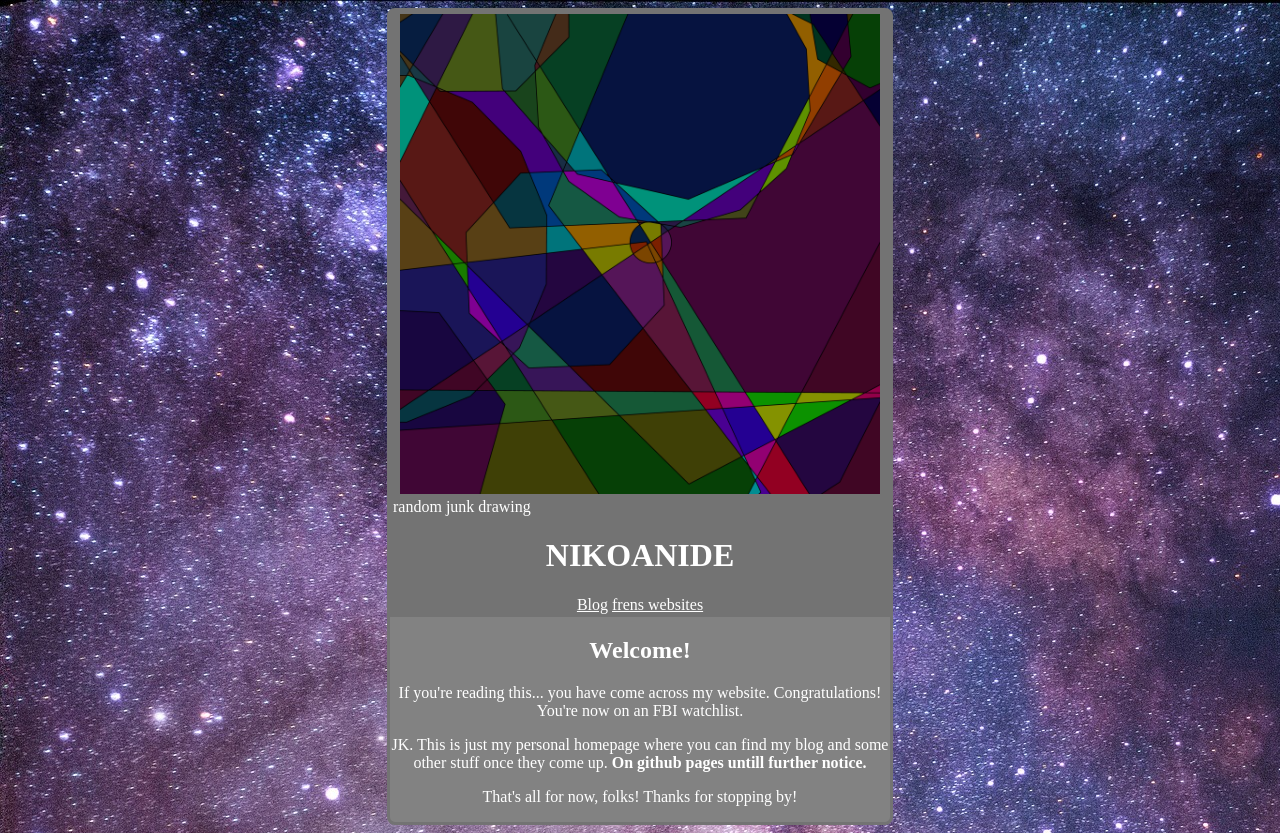
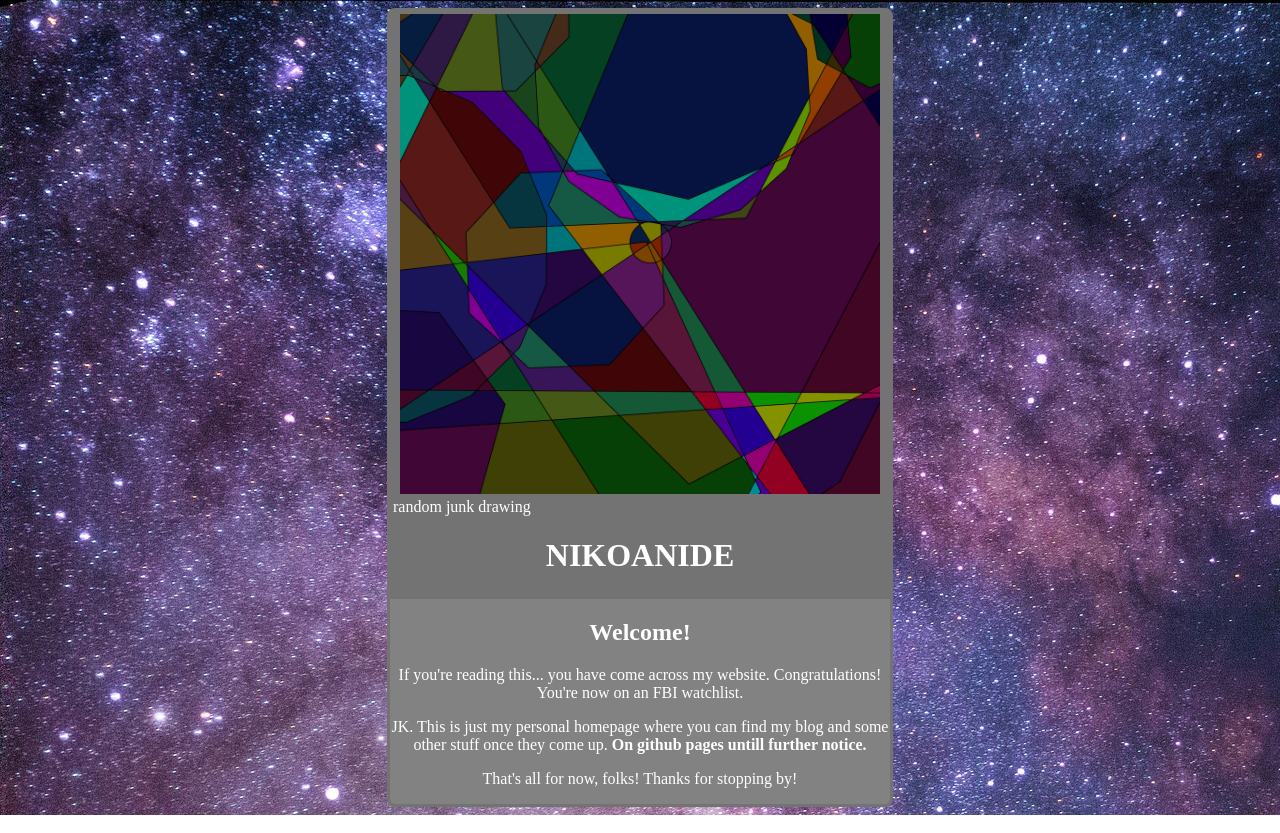
Before and after one commit to thybytecast/Nikoanide, a plain HTML site: page index.html in a window 1280 px wide. Drawn offline with Linux system fonts and the light colour scheme.

Commit message:
Update index.html

```diff
--- a/index.html
+++ b/index.html
@@ -14,7 +14,7 @@
 	</div>
 	<h1> NIKOANIDE </h1>
 	<div class="nobreak">
-	  <a href="blog/index.html">Blog</a> <a href="friends.html">frens websites</a>
+
 	</div>
       </div>
       <h2> Welcome! </h2>
```
